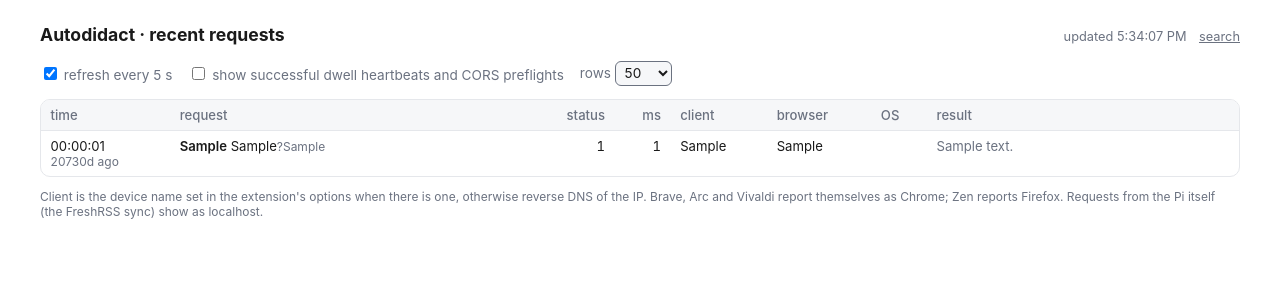
After one commit to phubbard/autodidact, a Flask app: page /debug in a window 1280 px wide. The commit adds this page. Shown: the top 300 px of the page. Run offline with Flask 3, Linux system fonts and the light colour scheme; tables that the repository leaves empty hold one stand-in row (values such as "Sample post").

Commit message:
Add a /debug page of recent requests and an extension device name
The server logs request metadata (time, path, status, client IP behind
Caddy, user agent, device name, ingest outcome) to a pruned requests
table; /debug shows it with reverse DNS and browser/OS parsed from the
UA. The extension can send an optional device name, URL-encoded so an
odd character cannot make fetch() throw and wedge the queue. 0.1.2.

Co-Authored-By: Claude Opus 5.5 <noreply@anthropic.com>

```diff
--- a/extension/src/options.html
+++ b/extension/src/options.html
@@ -28,6 +28,10 @@
   <input type="password" id="token">
   <div class="hint">Must match <code>AUTODIDACT_TOKEN</code> on the server.</div>
 
+  <label for="deviceName">Device name</label>
+  <input type="text" id="deviceName" placeholder="MacBook Air · Brave" maxlength="64">
+  <div class="hint">Optional. Shown on the server's debug page so you can tell your browsers and machines apart.</div>
+
   <label for="dwellSeconds">Dwell threshold (seconds)</label>
   <input type="number" id="dwellSeconds" min="2" max="120">
   <div class="hint">A page is recorded only after it has been visible and focused this long.</div>
--- a/extension/src/options.js
+++ b/extension/src/options.js
@@ -5,6 +5,7 @@ async function load() {
   const s = await api.runtime.sendMessage({ type: 'settings' });
   $('serverUrl').value = s.serverUrl || '';
   $('token').value = s.token || '';
+  $('deviceName').value = s.deviceName || '';
   $('dwellSeconds').value = s.dwellSeconds ?? 8;
   $('blocklist').value = (s.blocklist || []).join('\n');
 }
@@ -14,6 +15,7 @@ async function save() {
   await api.storage.local.set({
     serverUrl: $('serverUrl').value.trim().replace(/\/+$/, ''),
     token: $('token').value.trim(),
+    deviceName: $('deviceName').value.trim().slice(0, 64),
     dwellSeconds: Math.max(2, Number($('dwellSeconds').value) || 8),
     blocklist,
   });
--- a/server/app.py
+++ b/server/app.py
@@ -7,13 +7,19 @@ Environment:
 """
 
 import datetime as dt
+import html
 import json
 import os
 import re
+import socket
+import threading
 import time
+from concurrent.futures import ThreadPoolExecutor
 from functools import wraps
+from urllib.parse import unquote
 
 from flask import Flask, abort, g, jsonify, render_template, request
+from werkzeug.middleware.proxy_fix import ProxyFix
 
 import db
 
@@ -22,6 +28,8 @@ MAX_TEXT_CHARS = 250_000
 DEFAULT_LIMIT = 25
 MAX_LIMIT = 200
 SOURCES = {"web", "rss"}
+REQUEST_LOG_KEEP = 2000          # rows kept in the requests table for /debug
+REQUEST_LOG_SKIP = ("/debug",)   # the debug page polling itself is not interesting
 
 
 def create_app(db_path=None, token=None):
@@ -29,6 +37,10 @@ def create_app(db_path=None, token=None):
     app.config["DB_PATH"] = db_path or os.environ.get("AUTODIDACT_DB", "autodidact.db")
     app.config["TOKEN"] = token if token is not None else os.environ.get("AUTODIDACT_TOKEN", "")
     app.config["JSON_SORT_KEYS"] = False
+    # gunicorn listens on loopback only and Caddy sets X-Forwarded-For, so the
+    # last hop in that header is the real client. Requests that skip Caddy
+    # (freshrss_sync.py, curl on the Pi) have no header and stay 127.0.0.1.
+    app.wsgi_app = ProxyFix(app.wsgi_app, x_for=1)
 
     # Make sure the schema exists before the first request.
     db.connect(app.config["DB_PATH"]).close()
@@ -46,10 +58,41 @@ def create_app(db_path=None, token=None):
         if conn is not None:
             conn.close()
 
+    @app.before_request
+    def start_timer():
+        g.t0 = time.perf_counter()
+
+    @app.after_request
+    def log_request(resp):
+        if request.path.startswith(REQUEST_LOG_SKIP) or request.path.startswith("/static"):
+            return resp
+        try:
+            note = g.get("req_note")
+            if note is None and resp.status_code >= 400 and not resp.is_json:
+                m = re.search(r"<p>(.*?)</p>", resp.get_data(as_text=True), re.S)
+                note = html.unescape(m.group(1)).strip().split(". ")[0] if m else None
+            conn = get_db()
+            cur = conn.execute(
+                "INSERT INTO requests (ts, method, path, query, status, ms, ip, ua, device, note)"
+                " VALUES (?, ?, ?, ?, ?, ?, ?, ?, ?, ?)",
+                (time.time(), request.method, request.path[:300],
+                 request.query_string.decode("utf-8", "replace")[:300] or None, resp.status_code,
+                 round((time.perf_counter() - g.get("t0", time.perf_counter())) * 1000, 1),
+                 request.remote_addr, (request.headers.get("User-Agent") or "")[:300] or None,
+                 unquote(request.headers.get("X-Autodidact-Device") or "").strip()[:64] or None,
+                 (note or "")[:200] or None),
+            )
+            if cur.lastrowid % 100 == 0:
+                conn.execute("DELETE FROM requests WHERE id <= ?", (cur.lastrowid - REQUEST_LOG_KEEP,))
+            conn.commit()
+        except Exception as e:  # logging must never break a request
+            app.logger.warning("request log failed: %s", e)
+        return resp
+
     @app.after_request
     def cors(resp):
         resp.headers["Access-Control-Allow-Origin"] = "*"
-        resp.headers["Access-Control-Allow-Headers"] = "Authorization, Content-Type"
+        resp.headers["Access-Control-Allow-Headers"] = "Authorization, Content-Type, X-Autodidact-Device"
         resp.headers["Access-Control-Allow-Methods"] = "GET, POST, DELETE, OPTIONS"
         return resp
 
@@ -128,6 +171,8 @@ def create_app(db_path=None, token=None):
             conn.execute("UPDATE visits SET dwell_s = MAX(dwell_s, ?) WHERE visit_id = ?", (dwell, visit_id))
         _refresh_page_stats(conn, page_id)
         conn.commit()
+        g.req_note = f"{source} {db.domain_of(norm)}: " + (
+            "new page" if created else "new visit" if new_visit else "already stored")
         return jsonify({"id": page_id, "created": created, "new_visit": new_visit})
 
     @app.post("/dwell")
@@ -141,7 +186,8 @@ def create_app(db_path=None, token=None):
         conn = get_db()
         row = conn.execute("SELECT page_id FROM visits WHERE visit_id = ?", (visit_id,)).fetchone()
         if row is None:
-            abort(404)
+            abort(404, "unknown visit_id")
+        g.req_note = f"{dwell_s}s"
         conn.execute("UPDATE visits SET dwell_s = MAX(dwell_s, ?) WHERE visit_id = ?", (dwell_s, visit_id))
         _refresh_page_stats(conn, row["page_id"])
         conn.commit()
@@ -250,6 +296,27 @@ def create_app(db_path=None, token=None):
     def index():
         return render_template("index.html")
 
+    # ---------- debug ----------
+
+    @app.get("/debug")
+    def debug_page():
+        return render_template("debug.html")
+
+    @app.get("/debug/requests")
+    def debug_requests():
+        limit = min(500, max(1, int(request.args.get("limit") or 50)))
+        quiet = request.args.get("quiet") == "1"
+        # quiet hides the routine noise (preflights, successful heartbeats) but keeps failures.
+        where = "WHERE method != 'OPTIONS' AND NOT (path = '/dwell' AND status < 400)" if quiet else ""
+        rows = [dict(r) for r in get_db().execute(
+            f"SELECT * FROM requests {where} ORDER BY id DESC LIMIT ?", (limit,))]
+        names = _hostnames({r["ip"] for r in rows if r["ip"]})
+        for r in rows:
+            r["browser"], r["os"] = _ua_summary(r["ua"] or "")
+            r["hostname"] = names.get(r["ip"], "")
+            r["time_iso"] = dt.datetime.fromtimestamp(r["ts"]).strftime("%Y-%m-%d %H:%M:%S")
+        return jsonify({"now": time.time(), "requests": rows})
+
     return app
 
 
@@ -327,6 +394,75 @@ def _browser_name(ua: str) -> str:
     return ua[:40]
 
 
+_UA_BROWSERS = [  # first match wins; Chromium browsers (Brave, Arc, Vivaldi) all report Chrome
+    (re.compile(r"Edg(?:A|iOS)?/(\d+)"), "Edge"),
+    (re.compile(r"OPR/(\d+)"), "Opera"),
+    (re.compile(r"(?:Firefox|FxiOS)/(\d+)"), "Firefox"),
+    (re.compile(r"(?:Chrome|CriOS)/(\d+)"), "Chrome"),
+    (re.compile(r"Version/(\d+(?:\.\d+)?).*Safari/"), "Safari"),
+]
+_UA_OS = [("iPhone", "iOS"), ("iPad", "iPadOS"), ("Android", "Android"), ("Windows", "Windows"),
+          ("CrOS", "ChromeOS"), ("Macintosh", "macOS"), ("Linux", "Linux")]
+
+
+def _ua_summary(ua: str):
+    """(browser, os) from a User-Agent string. OS versions in UAs are frozen, so none are shown."""
+    if not ua:
+        return "", ""
+    for prefix, name in (("Python-urllib", "Python urllib"), ("curl/", "curl"),
+                         ("NetworkingExtension", "iOS link preview")):
+        if ua.startswith(prefix):
+            return name, ""
+    if "facebookexternalhit" in ua:
+        return "link preview", ""
+    os_name = next((name for key, name in _UA_OS if key in ua), "")
+    for rx, name in _UA_BROWSERS:
+        m = rx.search(ua)
+        if m:
+            return f"{name} {m.group(1)}", os_name
+    return ua.split(" ")[0][:40], os_name
+
+
+_rdns_cache: dict = {}   # ip -> (hostname, expires_at)
+_rdns_lock = threading.Lock()
+_rdns_pool = None
+
+
+def _reverse_dns(ip: str) -> str:
+    try:
+        name = "localhost" if ip in ("127.0.0.1", "::1") else socket.gethostbyaddr(ip)[0]
+    except (OSError, ValueError):
+        name = ""
+    with _rdns_lock:
+        _rdns_cache[ip] = (name, time.time() + (3600 if name else 600))
+    return name
+
+
+def _hostnames(ips, timeout=0.8) -> dict:
+    """Best-effort reverse DNS, cached. Lookups that miss the deadline finish in
+    the background and fill the cache for the next poll; they never block long."""
+    global _rdns_pool
+    now, out, pending = time.time(), {}, {}
+    with _rdns_lock:
+        for ip in ips:
+            hit = _rdns_cache.get(ip)
+            if hit and hit[1] > now:
+                out[ip] = hit[0]
+            else:
+                pending[ip] = None
+        if pending and _rdns_pool is None:
+            _rdns_pool = ThreadPoolExecutor(max_workers=4, thread_name_prefix="rdns")
+    for ip in pending:
+        pending[ip] = _rdns_pool.submit(_reverse_dns, ip)
+    deadline = now + timeout
+    for ip, fut in pending.items():
+        try:
+            out[ip] = fut.result(timeout=max(0.0, deadline - time.time()))
+        except Exception:
+            out[ip] = ""
+    return out
+
+
 if __name__ == "__main__":
     application = create_app()
     application.run(
--- /dev/null
+++ b/server/templates/debug.html
@@ -0,0 +1,107 @@
+<!doctype html>
+<html lang="en">
+<head>
+  <meta charset="utf-8">
+  <meta name="viewport" content="width=device-width, initial-scale=1">
+  <title>Autodidact · debug</title>
+  <style>
+    :root {
+      color-scheme: light dark;
+      --fg: #1a1a1a; --muted: #6b7280; --bg: #ffffff; --card: #f6f7f9; --accent: #2563eb; --line: #e5e7eb;
+      --ok: #15803d; --warn: #b45309; --err: #b91c1c;
+      font-family: -apple-system, system-ui, "Segoe UI", sans-serif;
+    }
+    @media (prefers-color-scheme: dark) {
+      :root { --fg: #e5e7eb; --muted: #9ca3af; --bg: #111214; --card: #1b1d21; --accent: #60a5fa; --line: #2a2d33;
+              --ok: #4ade80; --warn: #fbbf24; --err: #f87171; }
+    }
+    body { margin: 0; background: var(--bg); color: var(--fg); }
+    main { max-width: 1200px; margin: 0 auto; padding: 1.5rem 1rem 4rem; }
+    h1 { font-size: 1.1rem; margin: 0 0 1rem; display: flex; justify-content: space-between; align-items: baseline; gap: 1rem; flex-wrap: wrap; }
+    h1 small, h1 a { color: var(--muted); font-weight: 400; font-size: .8rem; }
+    .controls { display: flex; gap: 1rem; flex-wrap: wrap; align-items: center; color: var(--muted); font-size: .85rem; margin-bottom: .8rem; }
+    select { font: inherit; background: var(--card); color: var(--fg); border: 1px solid var(--muted); border-radius: 6px; padding: .15rem .3rem; }
+    .wrap { overflow-x: auto; border: 1px solid var(--line); border-radius: 10px; }
+    table { border-collapse: collapse; width: 100%; font-size: .82rem; }
+    th, td { text-align: left; padding: .45rem .6rem; border-bottom: 1px solid var(--line); vertical-align: top; white-space: nowrap; }
+    th { color: var(--muted); font-weight: 500; background: var(--card); position: sticky; top: 0; }
+    tr:last-child td { border-bottom: 0; }
+    td.req { white-space: normal; word-break: break-all; min-width: 14rem; }
+    td.note { white-space: normal; min-width: 12rem; color: var(--muted); }
+    .sub { color: var(--muted); font-size: .75rem; }
+    .num { text-align: right; font-variant-numeric: tabular-nums; }
+    .s2 { color: var(--ok); } .s3 { color: var(--muted); } .s4 { color: var(--warn); } .s5 { color: var(--err); }
+    .method { font-weight: 600; }
+    #empty { color: var(--muted); padding: 1rem; }
+  </style>
+</head>
+<body>
+<main>
+  <h1><span>Autodidact · recent requests</span> <span><small id="status"></small> &nbsp; <a href="/">search</a></span></h1>
+  <div class="controls">
+    <label><input type="checkbox" id="auto" checked> refresh every 5 s</label>
+    <label><input type="checkbox" id="noisy"> show successful dwell heartbeats and CORS preflights</label>
+    <label>rows <select id="limit"><option>25</option><option selected>50</option><option>100</option><option>200</option></select></label>
+  </div>
+  <div class="wrap">
+    <table>
+      <thead><tr>
+        <th>time</th><th>request</th><th class="num">status</th><th class="num">ms</th>
+        <th>client</th><th>browser</th><th>OS</th><th>result</th>
+      </tr></thead>
+      <tbody id="rows"></tbody>
+    </table>
+    <div id="empty" hidden>No requests logged yet.</div>
+  </div>
+  <p class="sub">Client is the device name set in the extension's options when there is one, otherwise reverse DNS of the IP.
+    Brave, Arc and Vivaldi report themselves as Chrome; Zen reports Firefox. Requests from the Pi itself (the FreshRSS sync) show as localhost.</p>
+</main>
+<script>
+const $ = (s) => document.querySelector(s);
+function esc(s) { return String(s ?? '').replace(/[&<>"]/g, (c) => ({'&':'&amp;','<':'&lt;','>':'&gt;','"':'&quot;'}[c])); }
+function ago(sec) {
+  if (sec < 60) return Math.round(sec) + 's ago';
+  if (sec < 3600) return Math.round(sec / 60) + 'm ago';
+  if (sec < 86400) return Math.round(sec / 3600) + 'h ago';
+  return Math.round(sec / 86400) + 'd ago';
+}
+
+let timer = null;
+async function load() {
+  const p = new URLSearchParams({ limit: $('#limit').value });
+  if (!$('#noisy').checked) p.set('quiet', '1');
+  try {
+    const r = await fetch('/debug/requests?' + p);
+    const d = await r.json();
+    $('#empty').hidden = d.requests.length > 0;
+    $('#rows').innerHTML = d.requests.map((q) => {
+      const client = q.device || q.hostname || q.ip || '';
+      const clientSub = (q.device && q.hostname) ? `${q.hostname} · ${q.ip}` : (client !== q.ip ? q.ip : '');
+      const query = q.query ? `<span class="sub">?${esc(q.query)}</span>` : '';
+      return `<tr>
+        <td>${esc(q.time_iso.slice(11))}<div class="sub">${ago(d.now - q.ts)}</div></td>
+        <td class="req"><span class="method">${esc(q.method)}</span> ${esc(q.path)}${query}</td>
+        <td class="num s${String(q.status)[0]}">${esc(q.status)}</td>
+        <td class="num">${q.ms == null ? '' : esc(q.ms)}</td>
+        <td>${esc(client)}<div class="sub">${esc(clientSub)}</div></td>
+        <td>${esc(q.browser)}</td>
+        <td>${esc(q.os)}</td>
+        <td class="note">${esc(q.note)}</td>
+      </tr>`;
+    }).join('');
+    $('#status').textContent = 'updated ' + new Date().toLocaleTimeString();
+  } catch (e) {
+    $('#status').textContent = 'refresh failed: ' + e;
+  }
+}
+function schedule() {
+  clearInterval(timer);
+  if ($('#auto').checked) timer = setInterval(load, 5000);
+}
+for (const id of ['#noisy', '#limit']) $(id).addEventListener('change', load);
+$('#auto').addEventListener('change', schedule);
+load();
+schedule();
+</script>
+</body>
+</html>
--- a/server/templates/index.html
+++ b/server/templates/index.html
@@ -17,6 +17,7 @@
     main { max-width: 820px; margin: 0 auto; padding: 1.5rem 1rem 4rem; }
     h1 { font-size: 1.1rem; margin: 0 0 1rem; display: flex; justify-content: space-between; align-items: baseline; }
     h1 small { color: var(--muted); font-weight: 400; font-size: .8rem; }
+    h1 small a { color: var(--muted); }
     form { display: grid; grid-template-columns: 1fr; gap: .5rem; }
     .row { display: flex; gap: .5rem; flex-wrap: wrap; align-items: center; }
     input[type=search] { flex: 1; font: inherit; font-size: 1.05rem; padding: .6rem .8rem; border: 1px solid var(--muted); border-radius: 8px; background: var(--card); color: var(--fg); }
@@ -38,7 +39,7 @@
 </head>
 <body>
 <main>
-  <h1>Autodidact <small id="stats"></small></h1>
+  <h1>Autodidact <small><span id="stats"></span> · <a href="/debug">debug</a></small></h1>
   <form id="f">
     <div class="row">
       <input type="search" id="q" placeholder="What do you half-remember?" autofocus autocomplete="off">
```
Also changed, not shown: CLAUDE.md (+4 -1 lines), docs/STATUS.md (+1 -0 lines), extension/src/background.js (+11 -1 lines), server/db.py (+16 -0 lines), server/tests/test_app.py (+80 -0 lines), README.md, extension/src/manifest.json.
